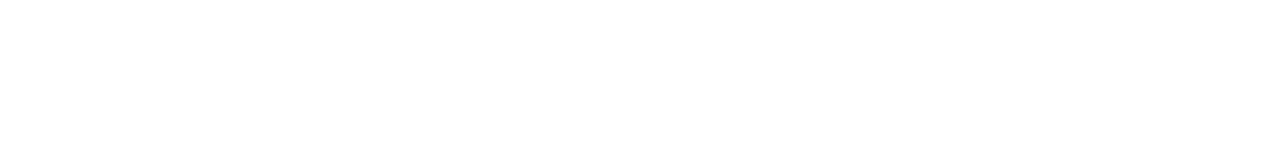
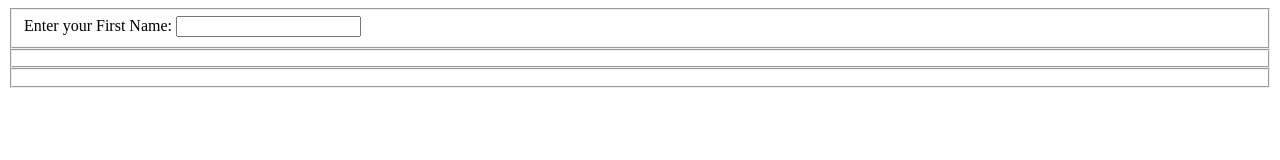
Before and after one commit to IamVictheCG/Survey-Form, a plain HTML site: page index.html in a window 1280 px wide. Drawn offline with Linux system fonts and the light colour scheme.

Commit message:
chore: updates made

```diff
--- a/index.html
+++ b/index.html
@@ -7,6 +7,13 @@
     <title>Survey Form</title>
 </head>
 <body>
-
+    <form action="">
+        <fieldset>
+            <label for="first-name">Enter your First Name: <input type="text" name="first-name" id=""></label>
+            <label for=" "></label>
+        </fieldset>
+        <fieldset></fieldset>
+        <fieldset></fieldset>
+    </form>
 </body>
 </html>
```
